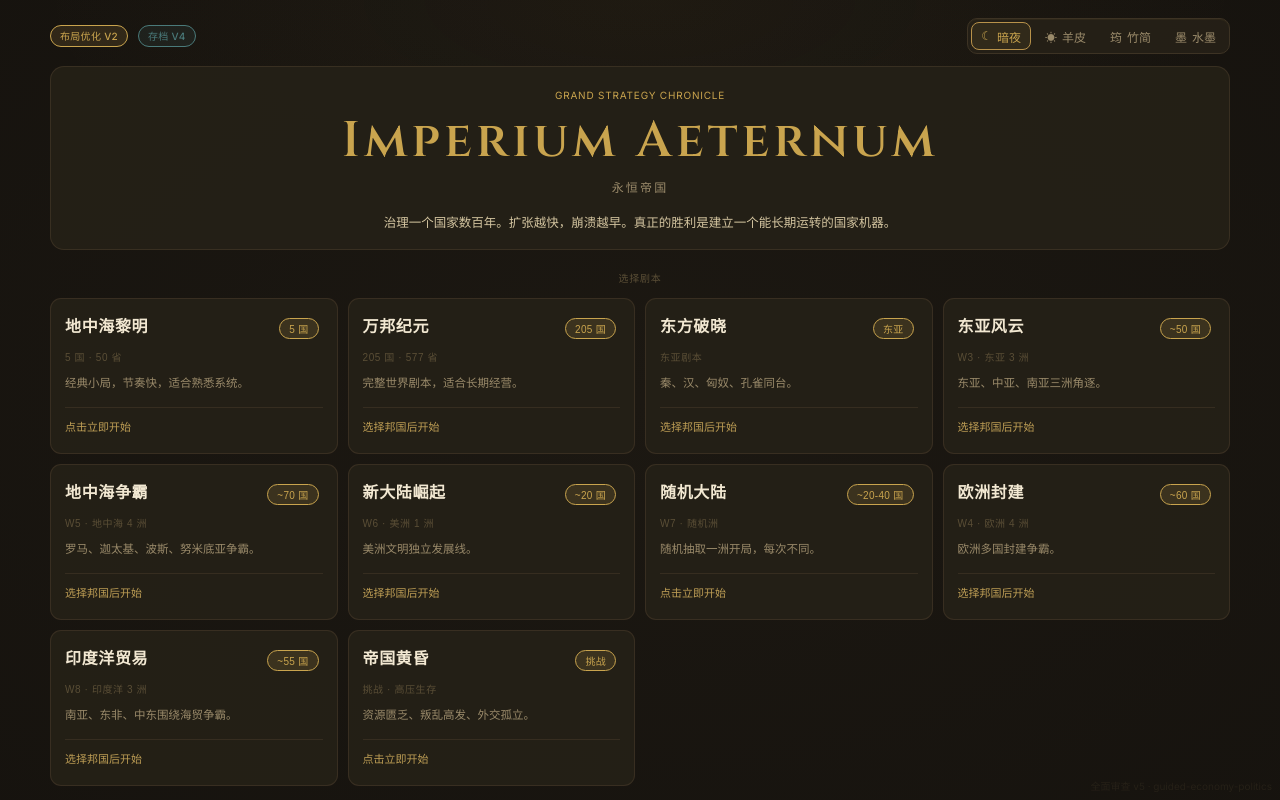
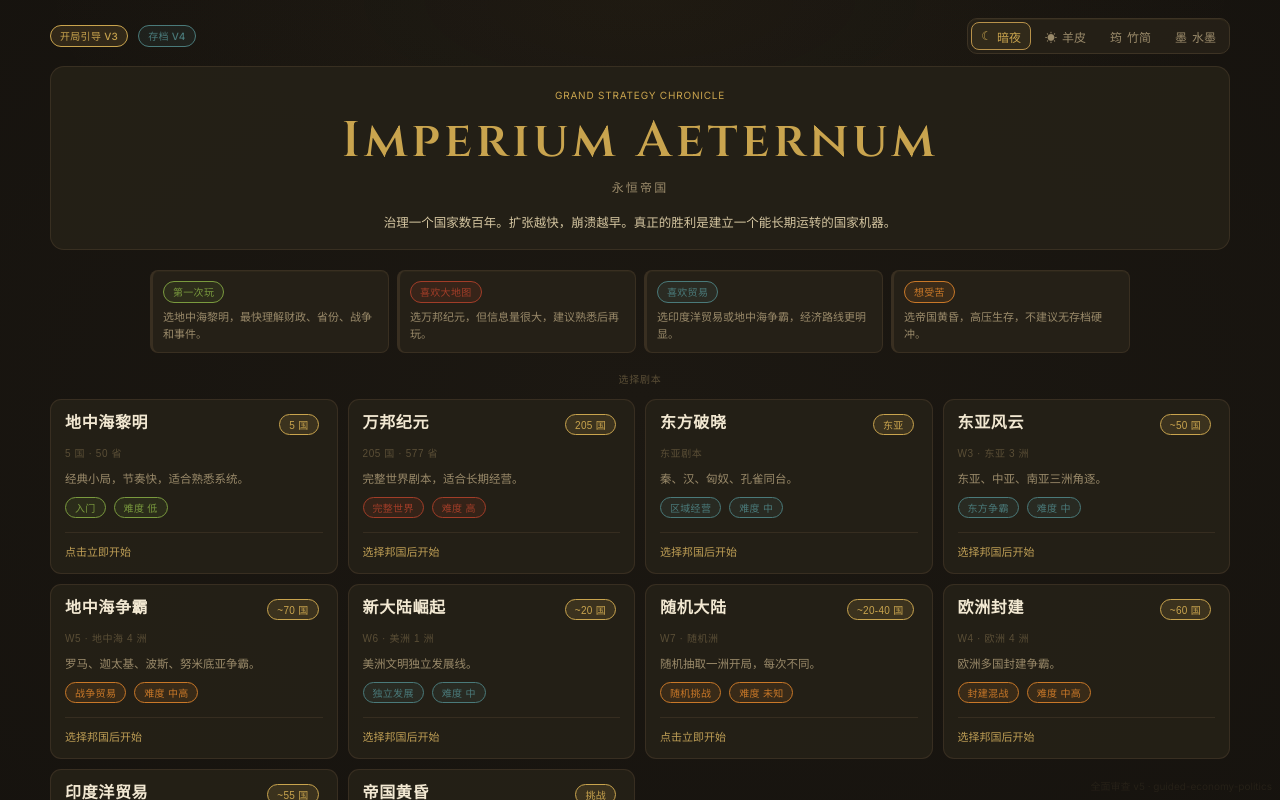
Before and after one commit to Lunora-Gather/Imperium-Aeternum, a React (Vite) app: page / in a window 1280 px wide. Shown: the top 800 px of the page. Built offline with nearby package versions, Linux system fonts and the light colour scheme.

Commit message:
Add guided scenario and nation recommendations

```diff
--- a/src/screens/ScenarioSelect.tsx
+++ b/src/screens/ScenarioSelect.tsx
@@ -1,10 +1,10 @@
-// 剧本选择页 — 四列剧本大厅 + 顶部主题控制
+// 剧本选择页 v3 — 剧本推荐 + 国家风格标签 + 顶部主题控制
 import { useState } from 'react';
 import { useGameStore, SCENARIOS, type ScenarioId } from '../store/gameStore';
 import { clearAllSaves, SAVE_VERSION } from '../store/persistence';
 import { Btn, Tag } from '../components/ui';
 
-const BUILD_MARK = '布局优化 v2';
+const BUILD_MARK = '开局引导 v3';
 const THEMES = [
   { id: 'night', label: '暗夜', icon: '☾' },
   { id: 'day', label: '羊皮', icon: '☀' },
@@ -12,139 +12,86 @@ const THEMES = [
   { id: 'ink', label: '水墨', icon: '墨' },
 ] as const;
 
+const SCENARIO_HINT: Record<string, { style: string; difficulty: string; tone: 'good' | 'warn' | 'danger' | 'info'; advice: string }> = {
+  classic: { style: '入门', difficulty: '低', tone: 'good', advice: '最适合第一次玩，国家少、回合快、风险可控。' },
+  world: { style: '完整世界', difficulty: '高', tone: 'danger', advice: '国家最多，信息量最大，适合熟悉系统后长期游玩。' },
+  eastasia: { style: '区域经营', difficulty: '中', tone: 'info', advice: '适合体验秦汉、匈奴和南亚势力的区域博弈。' },
+  w3_eastasia: { style: '东方争霸', difficulty: '中', tone: 'info', advice: '扩张与内政并重，推荐喜欢东方剧本的玩家。' },
+  w5_mediterranean: { style: '战争贸易', difficulty: '中高', tone: 'warn', advice: '罗马、迦太基、波斯同台，冲突和海贸都很重要。' },
+  w6_americas: { style: '独立发展', difficulty: '中', tone: 'info', advice: '国家较少，适合专注美洲文明发展线。' },
+  w7_random: { style: '随机挑战', difficulty: '未知', tone: 'warn', advice: '随机洲开局，适合老手测试适应能力。' },
+  w4_europe: { style: '封建混战', difficulty: '中高', tone: 'warn', advice: '多国接壤、外交复杂，适合喜欢联盟与战争的玩家。' },
+  w8_indianocean: { style: '海贸经营', difficulty: '中', tone: 'good', advice: '适合偏贸易、港口和印度洋路线的玩法。' },
+  challenge_survival: { style: '高压生存', difficulty: '极高', tone: 'danger', advice: '资源少、叛乱高、外交差，不建议新手直接玩。' },
+};
+
+function nationStyle(desc: string, tier: string): { text: string; tone: 'good' | 'warn' | 'danger' | 'info' | 'gold' }[] {
+  const out: { text: string; tone: 'good' | 'warn' | 'danger' | 'info' | 'gold' }[] = [];
+  if (tier === 'S') out.push({ text: '强国', tone: 'gold' });
+  else if (tier === 'A') out.push({ text: '稳健', tone: 'info' });
+  else out.push({ text: '挑战', tone: 'warn' });
+  if (/商业|海贸|贸易|商/.test(desc)) out.push({ text: '贸易', tone: 'good' });
+  if (/军|骑兵|游牧|扩张|霸主/.test(desc)) out.push({ text: '军事', tone: 'danger' });
+  if (/中央|行政|集权|治术/.test(desc)) out.push({ text: '行政', tone: 'info' });
+  if (/民心|福利|人口/.test(desc)) out.push({ text: '民生', tone: 'good' });
+  return out.slice(0, 4);
+}
+
 export default function ScenarioSelect() {
   const { startScenario, startWithNation, load, hasSave, log } = useGameStore();
   const [selected, setSelected] = useState<ScenarioId | null>(null);
   const [pickedNation, setPickedNation] = useState<string | null>(null);
-  const [theme, setTheme] = useState<string>(() => {
-    try { return localStorage.getItem('ia-theme') || 'night'; } catch { return 'night'; }
-  });
-
+  const [theme, setTheme] = useState<string>(() => { try { return localStorage.getItem('ia-theme') || 'night'; } catch { return 'night'; } });
   const scenario = SCENARIOS.find((s) => s.id === selected);
   const saveExists = hasSave();
 
-  const applyTheme = (next: string) => {
-    setTheme(next);
-    document.documentElement.setAttribute('data-theme', next === 'night' ? '' : next);
-    try { localStorage.setItem('ia-theme', next); } catch { /* ignore */ }
-  };
+  const applyTheme = (next: string) => { setTheme(next); document.documentElement.setAttribute('data-theme', next === 'night' ? '' : next); try { localStorage.setItem('ia-theme', next); } catch { /* ignore */ } };
+  const clearLocal = () => { if (!window.confirm('确认删除本浏览器里的全部 Imperium Aeternum 存档？')) return; clearAllSaves(); setTheme((x) => `${x}`); };
 
-  const clearLocal = () => {
-    if (!window.confirm('确认删除本浏览器里的全部 Imperium Aeternum 存档？')) return;
-    clearAllSaves();
-    setTheme((x) => `${x}`);
-  };
-
-  // 选了剧本但需要选国：显示选国界面
   if (scenario && scenario.needsNationPick && !pickedNation) {
+    const hint = SCENARIO_HINT[scenario.id] ?? { style: '剧本', difficulty: '中', tone: 'info' as const, advice: scenario.description };
     return (
       <div className="ia-menu ia-menu--compact">
-        <div className="ia-menu-toolbar">
-          <button className="ia-btn ia-btn--ghost" onClick={() => { setSelected(null); setPickedNation(null); }}>← 剧本大厅</button>
-          <ThemeSwitch theme={theme} applyTheme={applyTheme} />
-        </div>
-        <header className="ia-menu-hero">
-          <div className="ia-up ia-menu-kicker">Choose Nation</div>
-          <h1 className="ia-display">{scenario.name}</h1>
-          <p>{scenario.description}</p>
-        </header>
+        <div className="ia-menu-toolbar"><button className="ia-btn ia-btn--ghost" onClick={() => { setSelected(null); setPickedNation(null); }}>← 剧本大厅</button><ThemeSwitch theme={theme} applyTheme={applyTheme} /></div>
+        <header className="ia-menu-hero"><div className="ia-up ia-menu-kicker">Choose Nation</div><h1 className="ia-display">{scenario.name}</h1><p>{scenario.description}</p><div style={{ display: 'flex', gap: 6, justifyContent: 'center', flexWrap: 'wrap', marginTop: 8 }}><Tag text={hint.style} tone={hint.tone} /><Tag text={`难度 ${hint.difficulty}`} tone={hint.tone} /></div></header>
+        <div className="ia-card" style={{ maxWidth: 760, margin: '0 auto 14px', padding: 10, textAlign: 'center', color: 'var(--text-mute)', fontSize: 12 }}>{hint.advice}</div>
         <div className="ia-menu-section-title ia-up">选择你的邦国</div>
         <div className="ia-nation-grid">
-          {scenario.playableNations?.map((n) => (
-            <button key={n.id} className="ia-choice-card" onClick={() => setPickedNation(n.id)}>
-              <div className="ia-choice-head">
-                <strong className="ia-display">{n.name}</strong>
-                <Tag text={n.tier} tone={n.tier === 'S' ? 'gold' : n.tier === 'A' ? 'info' : 'warn'} />
-              </div>
-              <p>{n.desc}</p>
-            </button>
-          ))}
+          {scenario.playableNations?.map((n) => <button key={n.id} className="ia-choice-card" onClick={() => setPickedNation(n.id)}><div className="ia-choice-head"><strong className="ia-display">{n.name}</strong><Tag text={n.tier} tone={n.tier === 'S' ? 'gold' : n.tier === 'A' ? 'info' : 'warn'} /></div><p>{n.desc}</p><div style={{ display: 'flex', gap: 4, flexWrap: 'wrap', marginTop: 8 }}>{nationStyle(n.desc, n.tier).map((x) => <Tag key={x.text} text={x.text} tone={x.tone} />)}</div></button>)}
         </div>
       </div>
     );
   }
 
-  // 选了剧本且选了国：确认界面
   if (scenario && pickedNation) {
     const nation = scenario.playableNations?.find((n) => n.id === pickedNation);
     return (
       <div className="ia-menu ia-menu--confirm">
-        <div className="ia-menu-toolbar">
-          <button className="ia-btn ia-btn--ghost" onClick={() => setPickedNation(null)}>← 重选邦国</button>
-          <ThemeSwitch theme={theme} applyTheme={applyTheme} />
-        </div>
-        <div className="ia-confirm-card">
-          <p className="ia-up">即将开始</p>
-          <h1 className="ia-display">{scenario.name}</h1>
-          <p className="mute">{scenario.description}</p>
-          <div className="ia-confirm-nation">
-            <span className="ia-up">你的邦国</span>
-            <h2 className="ia-display">{nation?.name}</h2>
-            <p>{nation?.desc}</p>
-          </div>
-          <div className="ia-confirm-actions">
-            <Btn label="← 返回" variant="ghost" onClick={() => setPickedNation(null)} />
-            <Btn label="开启纪元 →" variant="primary" onClick={() => startWithNation(pickedNation)} />
-          </div>
-        </div>
+        <div className="ia-menu-toolbar"><button className="ia-btn ia-btn--ghost" onClick={() => setPickedNation(null)}>← 重选邦国</button><ThemeSwitch theme={theme} applyTheme={applyTheme} /></div>
+        <div className="ia-confirm-card"><p className="ia-up">即将开始</p><h1 className="ia-display">{scenario.name}</h1><p className="mute">{scenario.description}</p><div className="ia-confirm-nation"><span className="ia-up">你的邦国</span><h2 className="ia-display">{nation?.name}</h2><p>{nation?.desc}</p>{nation && <div style={{ display: 'flex', gap: 4, flexWrap: 'wrap', justifyContent: 'center' }}>{nationStyle(nation.desc, nation.tier).map((x) => <Tag key={x.text} text={x.text} tone={x.tone} />)}</div>}</div><div className="ia-confirm-actions"><Btn label="← 返回" variant="ghost" onClick={() => setPickedNation(null)} /><Btn label="开启纪元 →" variant="primary" onClick={() => startWithNation(pickedNation)} /></div></div>
       </div>
     );
   }
 
-  // 默认：剧本大厅
   return (
     <div className="ia-menu">
-      <div className="ia-menu-toolbar">
-        <div className="ia-menu-version">
-          <Tag text={BUILD_MARK} tone="gold" />
-          <Tag text={`存档 v${SAVE_VERSION}`} tone="info" />
-        </div>
-        <ThemeSwitch theme={theme} applyTheme={applyTheme} />
-      </div>
-
-      <header className="ia-menu-hero">
-        <div className="ia-up ia-menu-kicker">Grand Strategy Chronicle</div>
-        <h1 className="ia-display">Imperium Aeternum</h1>
-        <p className="ia-display ia-up">永恒帝国</p>
-        <div className="ia-menu-subtitle">治理一个国家数百年。扩张越快，崩溃越早。真正的胜利是建立一个能长期运转的国家机器。</div>
-      </header>
-
+      <div className="ia-menu-toolbar"><div className="ia-menu-version"><Tag text={BUILD_MARK} tone="gold" /><Tag text={`存档 v${SAVE_VERSION}`} tone="info" /></div><ThemeSwitch theme={theme} applyTheme={applyTheme} /></div>
+      <header className="ia-menu-hero"><div className="ia-up ia-menu-kicker">Grand Strategy Chronicle</div><h1 className="ia-display">Imperium Aeternum</h1><p className="ia-display ia-up">永恒帝国</p><div className="ia-menu-subtitle">治理一个国家数百年。扩张越快，崩溃越早。真正的胜利是建立一个能长期运转的国家机器。</div></header>
+      <div style={{ display: 'grid', gridTemplateColumns: 'repeat(auto-fit, minmax(180px, 1fr))', gap: 8, margin: '0 auto 18px', maxWidth: 980 }}><Guide title="第一次玩" body="选地中海黎明，最快理解财政、省份、战争和事件。" tone="good" /><Guide title="喜欢大地图" body="选万邦纪元，但信息量很大，建议熟悉后再玩。" tone="danger" /><Guide title="喜欢贸易" body="选印度洋贸易或地中海争霸，经济路线更明显。" tone="info" /><Guide title="想受苦" body="选帝国黄昏，高压生存，不建议无存档硬冲。" tone="warn" /></div>
       <div className="ia-menu-section-title ia-up">选择剧本</div>
       <div className="ia-scenario-grid">
-        {SCENARIOS.map((s) => (
-          <button key={s.id} className="ia-scenario-card" onClick={() => {
-            startScenario(s.id);
-            if (s.needsNationPick) { setSelected(s.id); setPickedNation(null); }
-          }}>
-            <div className="ia-scenario-card__top">
-              <h3 className="ia-display">{s.name}</h3>
-              <Tag text={s.nationCount} tone="gold" />
-            </div>
-            <div className="ia-scenario-sub">{s.subtitle}</div>
-            <p>{s.description}</p>
-            <div className="ia-scenario-foot">{s.needsNationPick ? '选择邦国后开始' : '点击立即开始'}</div>
-          </button>
-        ))}
+        {SCENARIOS.map((s) => { const hint = SCENARIO_HINT[s.id] ?? { style: '剧本', difficulty: '中', tone: 'info' as const, advice: s.description }; return <button key={s.id} className="ia-scenario-card" onClick={() => { startScenario(s.id); if (s.needsNationPick) { setSelected(s.id); setPickedNation(null); } }}><div className="ia-scenario-card__top"><h3 className="ia-display">{s.name}</h3><Tag text={s.nationCount} tone="gold" /></div><div className="ia-scenario-sub">{s.subtitle}</div><p>{s.description}</p><div style={{ display: 'flex', gap: 4, flexWrap: 'wrap', marginTop: 8 }}><Tag text={hint.style} tone={hint.tone} /><Tag text={`难度 ${hint.difficulty}`} tone={hint.tone} /></div><div className="ia-scenario-foot">{s.needsNationPick ? '选择邦国后开始' : '点击立即开始'}</div></button>; })}
       </div>
-
-      <div className="ia-menu-actions">
-        {saveExists && <Btn label="读取自动存档" variant="ghost" onClick={() => load()} />}
-        {saveExists && <Btn label="清空本地存档" warn onClick={clearLocal} />}
-      </div>
-
+      <div className="ia-menu-actions">{saveExists && <Btn label="读取自动存档" variant="ghost" onClick={() => load()} />}{saveExists && <Btn label="清空本地存档" warn onClick={clearLocal} />}</div>
       {log.length > 0 && <p className="dim ia-menu-log">{log[log.length - 1]}</p>}
     </div>
   );
 }
 
+function Guide({ title, body, tone }: { title: string; body: string; tone: 'good' | 'warn' | 'danger' | 'info' }) {
+  return <div className="ia-card" style={{ padding: 10, textAlign: 'left', borderLeft: `3px solid var(--${tone === 'danger' ? 'war' : tone === 'warn' ? 'warn' : tone === 'good' ? 'good' : 'border'})` }}><Tag text={title} tone={tone} /><div style={{ marginTop: 6, color: 'var(--text-mute)', fontSize: 11, lineHeight: 1.5 }}>{body}</div></div>;
+}
+
 function ThemeSwitch({ theme, applyTheme }: { theme: string; applyTheme: (theme: string) => void }) {
-  return (
-    <div className="ia-theme-switch" aria-label="主题模式">
-      {THEMES.map((t) => (
-        <button key={t.id} onClick={() => applyTheme(t.id)} className={theme === t.id || (theme === '' && t.id === 'night') ? 'is-active' : ''} title={`${t.label}主题`}>
-          <span>{t.icon}</span><em>{t.label}</em>
-        </button>
-      ))}
-    </div>
-  );
+  return <div className="ia-theme-switch" aria-label="主题模式">{THEMES.map((t) => <button key={t.id} onClick={() => applyTheme(t.id)} className={theme === t.id || (theme === '' && t.id === 'night') ? 'is-active' : ''} title={`${t.label}主题`}><span>{t.icon}</span><em>{t.label}</em></button>)}</div>;
 }
```
